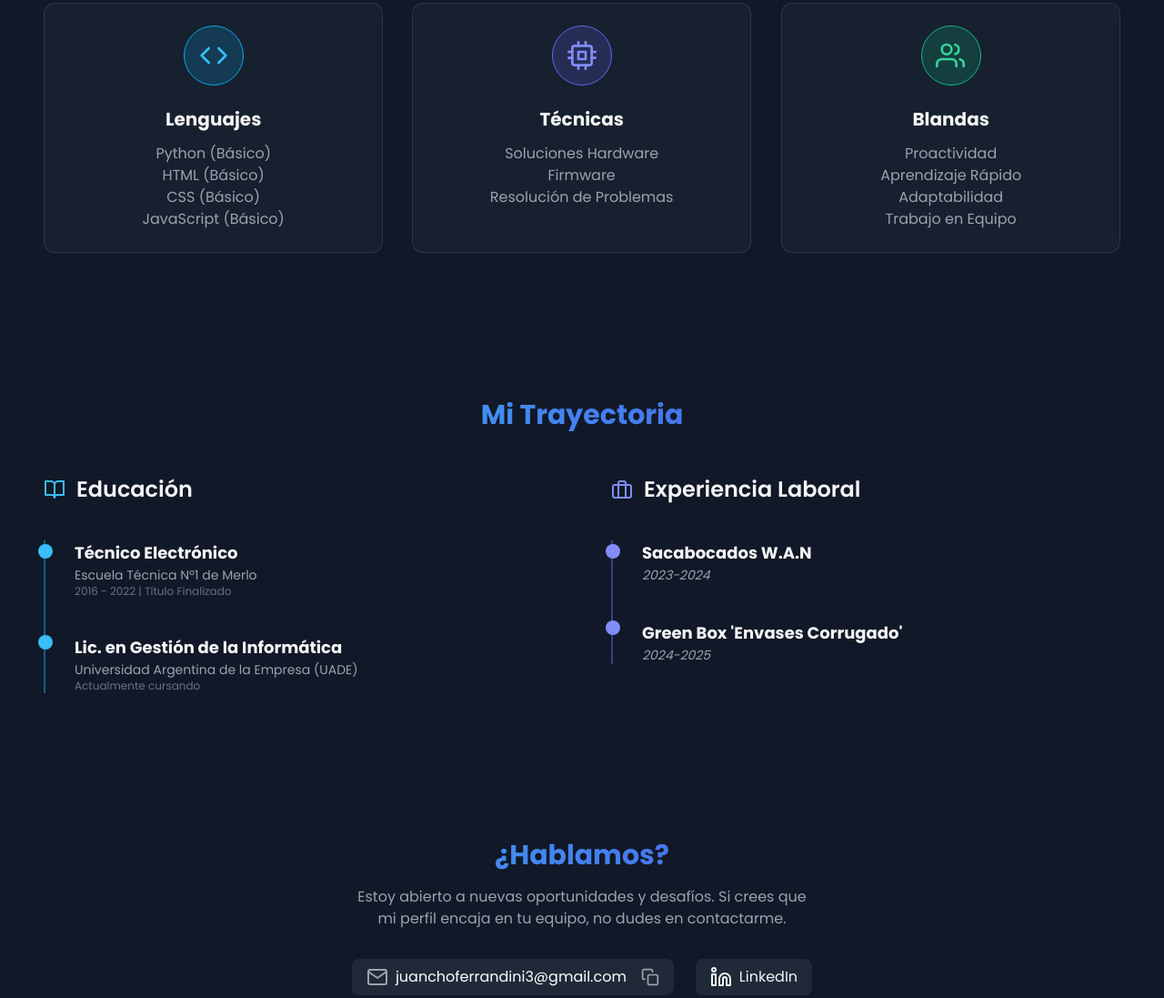
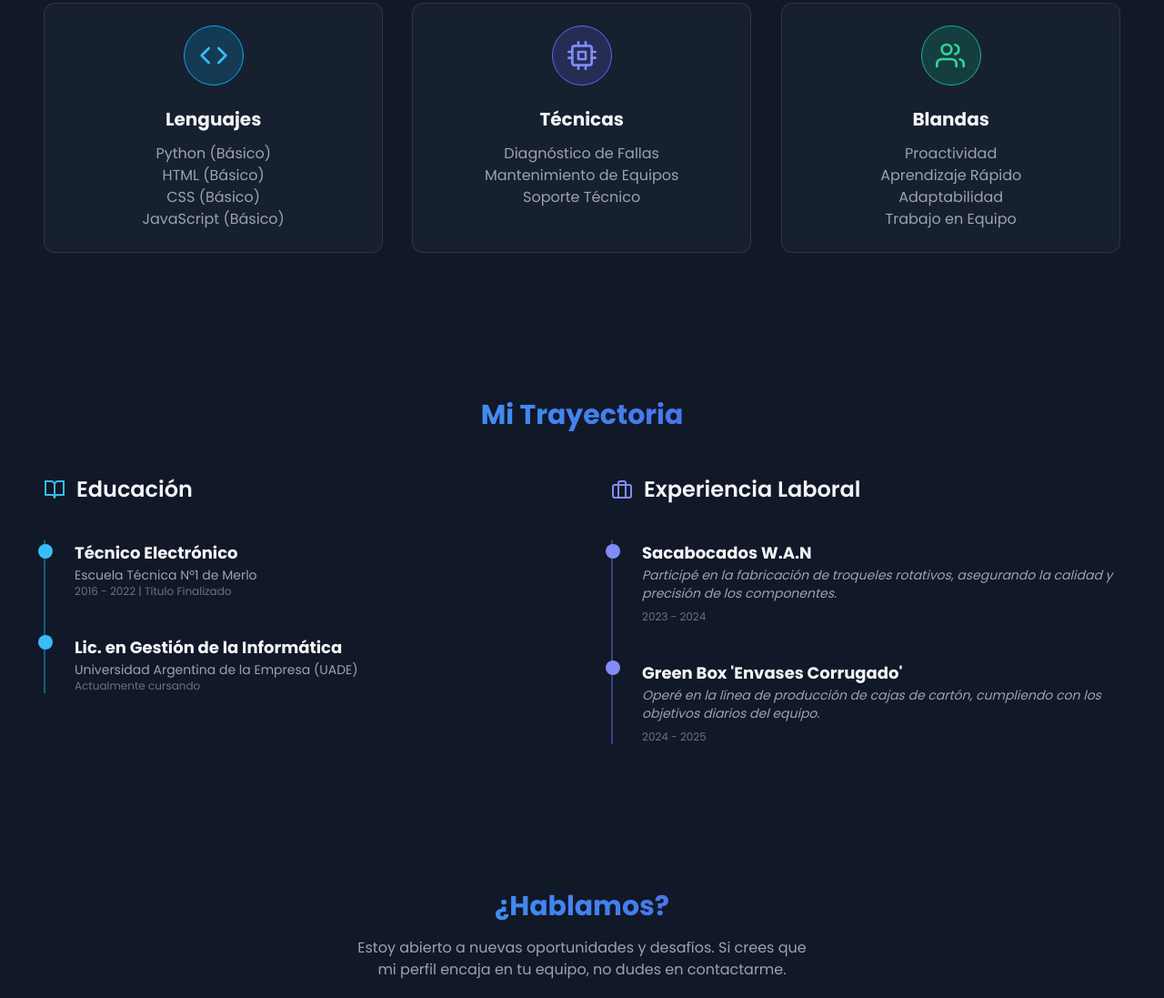
Before and after one commit to juancho2264/Portafolio., a plain HTML site: page index.html in a window 1280 px wide. Shown: the part 1453-2550 px from the top of the page at 91% size. Drawn offline with nearby package versions, Linux system fonts and the light colour scheme.

Commit message:
Add files via upload

```diff
--- a/index.html
+++ b/index.html
@@ -1,33 +1,52 @@
 <!DOCTYPE html>
+<!--
+  ES: Define el idioma del documento como español y habilita el desplazamiento suave.
+  EN: Defines the document language as Spanish and enables smooth scrolling.
+-->
 <html lang="es" class="scroll-smooth">
 <head>
     <meta charset="UTF-8">
     <meta name="viewport" content="width=device-width, initial-scale=1.0">
     <title>Juan Cruz Ferrandini | Portafolio</title>
 
-    <!-- Tailwind CSS -->
+    <!--
+      ES: Carga de librerías y hojas de estilo externas.
+      EN: Loading external libraries and stylesheets.
+    -->
+
+    <!-- Tailwind CSS - Framework de CSS para un diseño rápido y responsivo. -->
+    <!-- Tailwind CSS - A utility-first CSS framework for rapid, responsive design. -->
     <script src="https://cdn.tailwindcss.com"></script>
 
-    <!-- Google Fonts: Poppins -->
+    <!-- Google Fonts: Poppins - Importa la fuente Poppins desde Google Fonts. -->
+    <!-- Google Fonts: Poppins - Imports the Poppins font from Google Fonts. -->
     <link rel="preconnect" href="https://fonts.googleapis.com">
     <link rel="preconnect" href="https://fonts.gstatic.com" crossorigin>
     <link href="https://fonts.googleapis.com/css2?family=Poppins:wght@300;400;600;700&display=swap" rel="stylesheet">
 
-    <!-- AOS (Animate On Scroll) Library -->
+    <!-- AOS (Animate On Scroll) Library - Para animaciones que se activan al hacer scroll. -->
+    <!-- AOS (Animate On Scroll) Library - For animations that trigger on scroll. -->
     <link href="https://unpkg.com/aos@2.3.1/dist/aos.css" rel="stylesheet">
 
-    <!-- Feather Icons -->
+    <!-- Feather Icons - Librería de iconos SVG ligeros y personalizables. -->
+    <!-- Feather Icons - A library of lightweight and customizable SVG icons. -->
     <script src="https://unpkg.com/feather-icons"></script>
 
     <style>
-        /* Custom styles to apply the Poppins font */
+        /* ES: Estilos personalizados para complementar Tailwind CSS.
+          EN: Custom styles to complement Tailwind CSS.
+        */
+
+        /* ES: Aplica la fuente Poppins al cuerpo del documento y define colores base. */
+        /* EN: Applies the Poppins font to the document body and defines base colors. */
         body {
             font-family: 'Poppins', sans-serif;
             background-color: #111827; /* bg-gray-900 */
             color: #F3F4F6; /* text-gray-200 */
         }
 
-        /* Text Reveal Animation */
+        /* ES: Animación para revelar el texto del título letra por letra. */
+        /* EN: Animation to reveal the title text letter by letter. */
         .title-char {
             display: inline-block;
             opacity: 0;
@@ -41,7 +60,8 @@
             }
         }
 
-        /* Custom gradient for text */
+        /* ES: Estilo para crear un texto con un degradado de color. */
+        /* EN: Style to create text with a color gradient. */
         .text-gradient {
             background: linear-gradient(90deg, #38bdf8, #4f46e5);
             -webkit-background-clip: text;
@@ -49,14 +69,16 @@
             background-clip: text;
         }
 
-        /* Glassmorphism effect for cards */
+        /* ES: Efecto "Glassmorphism" para las tarjetas, creando un aspecto de vidrio esmerilado. */
+        /* EN: "Glassmorphism" effect for cards, creating a frosted glass look. */
         .glass-card {
             background: rgba(31, 41, 55, 0.5); /* bg-gray-800 with opacity */
             backdrop-filter: blur(10px);
             border: 1px solid rgba(255, 255, 255, 0.1);
         }
 
-        /* Scrollbar styling */
+        /* ES: Estilos personalizados para la barra de desplazamiento del navegador. */
+        /* EN: Custom styles for the browser's scrollbar. */
         ::-webkit-scrollbar {
             width: 8px;
         }
@@ -71,7 +93,8 @@
             background: #38bdf8;
         }
 
-        /* Tooltip for copy button */
+        /* ES: Estilos para el tooltip (mensaje emergente) del botón de copiar. */
+        /* EN: Styles for the tooltip of the copy button. */
         .tooltip {
             position: relative;
             display: inline-block;
@@ -110,12 +133,22 @@
 </head>
 <body class="overflow-x-hidden">
 
-    <!-- Particle.js container -->
+    <!--
+      ES: Contenedor para la animación de partículas en el fondo. Se posiciona de forma fija detrás de todo el contenido.
+      EN: Container for the particle animation in the background. It is positioned fixed behind all content.
+    -->
     <div id="particles-js" class="fixed inset-0 z-0"></div>
 
+    <!--
+      ES: Contenedor principal que se superpone a las partículas para todo el contenido visible.
+      EN: Main container that overlays the particles for all visible content.
+    -->
     <div class="relative z-10">
 
-        <!-- Header / Hero Section -->
+        <!--
+          ES: Sección de cabecera (Hero). Ocupa toda la pantalla inicial.
+          EN: Header (Hero) Section. Occupies the entire initial screen.
+        -->
         <header id="home" class="min-h-screen flex flex-col items-center justify-center text-center p-4">
             <h1 id="main-title" class="text-4xl md:text-6xl font-bold mb-2"></h1>
             <p data-aos="fade-up" data-aos-delay="1200" class="text-lg md:text-2xl text-sky-400">Técnico Electrónico | Estudiante de Gestión de la Informática</p>
@@ -126,7 +159,10 @@
 
         <main class="container mx-auto px-6 md:px-12">
 
-            <!-- About Me Section -->
+            <!--
+              ES: Sección "Sobre mí" o "Perfil Profesional".
+              EN: "About Me" or "Professional Profile" Section.
+            -->
             <section id="sobre-mi" class="py-20">
                 <h2 data-aos="fade-right" class="text-3xl font-bold mb-8 text-center text-gradient">Perfil Profesional</h2>
                 <div data-aos="zoom-in-up" class="glass-card rounded-xl p-8 max-w-4xl mx-auto text-center leading-relaxed">
@@ -139,12 +175,16 @@
                 </div>
             </section>
 
-            <!-- Skills Section -->
+            <!--
+              ES: Sección de Habilidades (Skills).
+              EN: Skills Section.
+            -->
             <section id="skills" class="py-20">
                 <h2 data-aos="fade-left" class="text-3xl font-bold mb-12 text-center text-gradient">Habilidades</h2>
                 <div class="grid grid-cols-1 md:grid-cols-2 lg:grid-cols-3 gap-8">
 
-                    <!-- Programming Skills -->
+                    <!-- ES: Tarjeta de habilidades de programación. -->
+                    <!-- EN: Programming skills card. -->
                     <div data-aos="fade-up" class="glass-card rounded-xl p-6 text-center transform hover:-translate-y-2 transition-transform duration-300">
                         <div class="inline-block p-4 bg-sky-500/20 rounded-full mb-4 border border-sky-500">
                             <i data-feather="code" class="w-8 h-8 text-sky-400"></i>
@@ -158,20 +198,22 @@
                         </ul>
                     </div>
 
-                    <!-- Technical Skills -->
+                    <!-- ES: Tarjeta de habilidades técnicas. -->
+                    <!-- EN: Technical skills card. -->
                     <div data-aos="fade-up" data-aos-delay="200" class="glass-card rounded-xl p-6 text-center transform hover:-translate-y-2 transition-transform duration-300">
                         <div class="inline-block p-4 bg-indigo-500/20 rounded-full mb-4 border border-indigo-500">
                             <i data-feather="cpu" class="w-8 h-8 text-indigo-400"></i>
                         </div>
                         <h3 class="text-xl font-bold mb-3">Técnicas</h3>
                         <ul class="text-gray-400">
-                            <li>Soluciones Hardware</li>
-                            <li>Firmware</li>
-                            <li>Resolución de Problemas</li>
+                            <li>Diagnóstico de Fallas</li>
+                            <li>Mantenimiento de Equipos</li>
+                            <li>Soporte Técnico</li>
                         </ul>
                     </div>
 
-                    <!-- Soft Skills -->
+                    <!-- ES: Tarjeta de habilidades blandas (Soft Skills). -->
+                    <!-- EN: Soft skills card. -->
                     <div data-aos="fade-up" data-aos-delay="400" class="glass-card rounded-xl p-6 text-center transform hover:-translate-y-2 transition-transform duration-300">
                         <div class="inline-block p-4 bg-emerald-500/20 rounded-full mb-4 border border-emerald-500">
                             <i data-feather="users" class="w-8 h-8 text-emerald-400"></i>
@@ -187,12 +229,16 @@
                 </div>
             </section>
 
-            <!-- Education & Experience Section -->
+            <!--
+              ES: Sección de Trayectoria (Educación y Experiencia).
+              EN: Journey Section (Education & Experience).
+            -->
             <section id="journey" class="py-20">
                  <h2 data-aos="fade-right" class="text-3xl font-bold mb-12 text-center text-gradient">Mi Trayectoria</h2>
                 <div class="grid grid-cols-1 md:grid-cols-2 gap-16">
 
-                    <!-- Education Column -->
+                    <!-- ES: Columna de Educación. -->
+                    <!-- EN: Education Column. -->
                     <div data-aos="fade-right" data-aos-delay="200">
                         <h3 class="text-2xl font-semibold mb-6 flex items-center gap-3"><i data-feather="book-open" class="text-sky-400"></i> Educación</h3>
                         <div class="relative border-l-2 border-sky-500/50 pl-8 space-y-10">
@@ -211,39 +257,43 @@
                         </div>
                     </div>
 
-                    <!-- Experience Column -->
+                    <!-- ES: Columna de Experiencia Laboral. -->
+                    <!-- EN: Work Experience Column. -->
                     <div data-aos="fade-left" data-aos-delay="400">
                         <h3 class="text-2xl font-semibold mb-6 flex items-center gap-3"><i data-feather="briefcase" class="text-indigo-400"></i> Experiencia Laboral</h3>
                         <div class="relative border-l-2 border-indigo-500/50 pl-8 space-y-10">
-                            <!-- Job 1 -->
                             <div class="absolute w-4 h-4 bg-indigo-400 rounded-full -left-2 top-1"></div>
                             <div class="transform hover:scale-105 transition-transform duration-300">
                                 <h4 class="font-bold text-lg">Sacabocados W.A.N</h4>
-                                <p class="text-sm text-gray-400 italic">
-                                    2023-2024
+                                <p class="text-sm text-gray-400 italic mb-2">
+                                    Participé en la fabricación de troqueles rotativos, asegurando la calidad y precisión de los componentes.
                                 </p>
+                                <p class="text-xs text-gray-500">2023 - 2024</p>
                             </div>
-                            <!-- Job 2 -->
                             <div class="absolute w-4 h-4 bg-indigo-400 rounded-full -left-2"></div>
                             <div class="transform hover:scale-105 transition-transform duration-300">
                                 <h4 class="font-bold text-lg">Green Box 'Envases Corrugado'</h4>
-                                <p class="text-sm text-gray-400 italic">
-                                    2024-2025
+                                <p class="text-sm text-gray-400 italic mb-2">
+                                    Operé en la línea de producción de cajas de cartón, cumpliendo con los objetivos diarios del equipo.
                                 </p>
+                                <p class="text-xs text-gray-500">2024 - 2025</p>
                             </div>
                         </div>
                     </div>
                 </div>
             </section>
 
-            <!-- Contact Section -->
+            <!--
+              ES: Sección de Contacto.
+              EN: Contact Section.
+            -->
             <section id="contact" class="py-20 text-center">
                 <h2 data-aos="zoom-in" class="text-3xl font-bold text-gradient mb-4">¿Hablamos?</h2>
                 <p data-aos="zoom-in" data-aos-delay="100" class="text-gray-400 mb-8 max-w-lg mx-auto">Estoy abierto a nuevas oportunidades y desafíos. Si crees que mi perfil encaja en tu equipo, no dudes en contactarme.</p>
                 <div data-aos="zoom-in" data-aos-delay="200" class="flex justify-center items-center gap-4 md:gap-6">
                     <div id="email-container" class="tooltip flex items-center gap-2 bg-gray-800 py-2 px-4 rounded-lg">
                         <i data-feather="mail" class="text-gray-400"></i>
-                        <span id="email-text" class="text-white">juanchoferrandini3@gmail.com</span>
+                        <span id="email-text" class="text-white">ferrandinijuancruz@gmail.com</span>
                         <button id="copy-button" class="ml-2 text-gray-400 hover:text-sky-400 transition-colors">
                             <i data-feather="copy" class="w-5 h-5"></i>
                         </button>
@@ -257,48 +307,59 @@
             </section>
         </main>
 
-        <!-- Footer -->
+        <!--
+          ES: Pie de página.
+          EN: Footer.
+        -->
         <footer class="text-center py-6 border-t border-gray-800">
             <p class="text-gray-500 text-sm">&copy; 2025 Juan Cruz Ferrandini. Todos los derechos reservados.</p>
         </footer>
 
     </div>
 
-    <!-- Scripts -->
+    <!--
+      ES: Carga de scripts de JavaScript al final del body para un mejor rendimiento.
+      EN: Loading JavaScript scripts at the end of the body for better performance.
+    -->
     <script src="https://cdn.jsdelivr.net/particles.js/2.0.0/particles.min.js"></script>
     <script src="https://unpkg.com/aos@2.3.1/dist/aos.js"></script>
 
     <script>
-        // Initialize Feather Icons
+        // ES: Inicializa la librería Feather Icons para reemplazar las etiquetas <i> por SVGs.
+        // EN: Initializes the Feather Icons library to replace <i> tags with SVGs.
         feather.replace();
 
-        // Initialize AOS to trigger animations on every scroll
+        // ES: Inicializa la librería AOS (Animate On Scroll).
+        // EN: Initializes the AOS (Animate On Scroll) library.
         AOS.init({
-            duration: 600, // Animation speed set to be faster
-            once: false,
+            duration: 600, // ES: Duración de la animación en milisegundos. | EN: Animation duration in milliseconds.
+            once: false,   // ES: La animación se repite cada vez que el elemento es visible. | EN: The animation repeats every time the element is visible.
         });
 
-        // --- Text Reveal Animation ---
+        // --- ES: Animación para revelar el título ---
+        // --- EN: Text Reveal Animation for the title ---
         document.addEventListener('DOMContentLoaded', () => {
             const title = "Juan Cruz Ferrandini";
             const titleContainer = document.getElementById('main-title');
             title.split('').forEach((char, index) => {
                 const span = document.createElement('span');
-                span.textContent = char === ' ' ? '\u00A0' : char; // Use non-breaking space
+                span.textContent = char === ' ' ? '\u00A0' : char; // ES: Usa un espacio sin ruptura para mantener los espacios. | EN: Uses a non-breaking space to maintain spaces.
                 span.className = 'title-char';
-                span.style.animationDelay = `${index * 0.05}s`;
+                span.style.animationDelay = `${index * 0.05}s`; // ES: Retraso escalonado para cada letra. | EN: Staggered delay for each letter.
                 titleContainer.appendChild(span);
             });
         });
 
-        // --- Copy to Clipboard Logic ---
+        // --- ES: Lógica para copiar el email al portapapeles ---
+        // --- EN: Logic to copy the email to the clipboard ---
         const copyButton = document.getElementById('copy-button');
         const emailText = document.getElementById('email-text').innerText;
         const tooltipContainer = document.getElementById('email-container');
         const tooltipText = document.getElementById('tooltip-text');
 
         copyButton.addEventListener('click', () => {
-            // Use a temporary textarea to securely copy the text
+            // ES: Crea un textarea temporal para copiar el texto de forma segura.
+            // EN: Creates a temporary textarea to securely copy the text.
             const tempTextArea = document.createElement('textarea');
             tempTextArea.value = emailText;
             document.body.appendChild(tempTextArea);
@@ -306,11 +367,13 @@
             document.execCommand('copy');
             document.body.removeChild(tempTextArea);
 
-            // Show feedback tooltip
+            // ES: Muestra el tooltip de confirmación.
+            // EN: Shows the confirmation tooltip.
             tooltipText.innerText = '¡Copiado!';
             tooltipContainer.classList.add('show');
 
-            // Revert tooltip text after a delay
+            // ES: Revierte el texto del tooltip después de 2 segundos.
+            // EN: Reverts the tooltip text after 2 seconds.
             setTimeout(() => {
                 tooltipContainer.classList.remove('show');
                 setTimeout(() => {
@@ -319,9 +382,14 @@
             }, 2000);
         });
 
+        // ES: Muestra el tooltip cuando el cursor pasa sobre el botón.
+        // EN: Shows the tooltip when the cursor hovers over the button.
         copyButton.addEventListener('mouseenter', () => {
              tooltipContainer.classList.add('show');
         });
+
+        // ES: Oculta el tooltip cuando el cursor sale, solo si no se ha copiado el texto.
+        // EN: Hides the tooltip when the cursor leaves, only if the text has not been copied.
         copyButton.addEventListener('mouseleave', () => {
             if (tooltipText.innerText === 'Copiar al portapapeles') {
                 tooltipContainer.classList.remove('show');
@@ -329,7 +397,8 @@
         });
 
 
-        // Initialize Particles.js
+        // --- ES: Inicialización y configuración de Particles.js para el fondo animado ---
+        // --- EN: Initialization and configuration of Particles.js for the animated background ---
         particlesJS("particles-js", {
             "particles": {
                 "number": { "value": 60, "density": { "enable": true, "value_area": 800 }},
```
